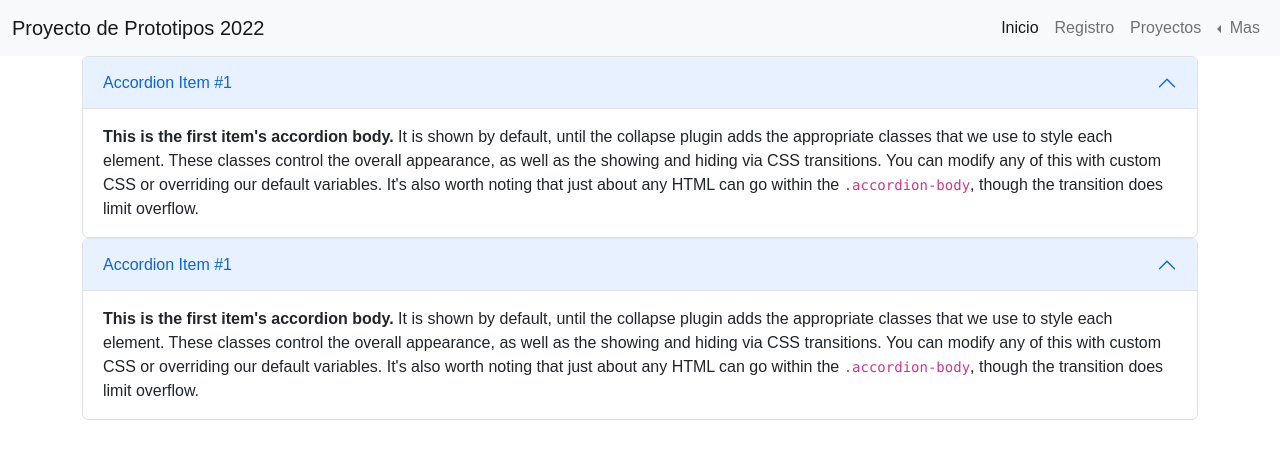
After one commit to NetBankValaris/NetBankValaris, a Flask app: template templates/proyectos.html in a window 1280 px wide. The commit adds this page. Shown: the top 459 px of the page. Run offline with Flask 2, Linux system fonts and the light colour scheme; the template is opened without the code that fills it, so the values that code supplies are empty; some libraries are stand-ins or nearby versions.

Commit message:
21/11/22

```diff
--- a/app.py
+++ b/app.py
@@ -1,4 +1,3 @@
-from select import select
 from flask import Flask, session, render_template, request, redirect, url_for
 #from flaskext.mysql import MySQL
 import pymysql
@@ -7,7 +6,7 @@ from datetime import datetime
 
 app = Flask(__name__)
 
-
+NU = ""
 UPPY = "true"
 
 @app.route('/')
@@ -16,6 +15,8 @@ def index():
 
 @app.route("/ac_reg", methods=["POST"])
 def ac_reg():
+    global NU
+    global UPPY
     if request.method=="POST":
         NomProy = request.form["NomProy"]
         intdat = request.form["intdat"]
@@ -24,15 +25,17 @@ def ac_reg():
         img = request.form["Arch"]
         fecha = datetime.today().strftime('%Y-%m-%d')
 
-        conn = pymysql.connect(host="localhost", user="root", passwd="", db="proyectos")
+        conn = pymysql.connect(host="NetBankValaris.mysql.pythonanywhere-services.com", user="NetBankValaris", passwd="Valaris102323", db="NetBankValaris$default")
         cursor = conn.cursor()
-        cursor.execute("insert into registro (NomProy, intdat, Nom, Descripcion, Arch, fecha) values(%s, %s, %s, %s, %s, %s)", (NomProy, intdat, Nom, descripcion, img, fecha))
+        cursor.execute("insert into registro (NomProy, intdat, Nom, Descripcion, Arch, fecha, usuario_ref) values(%s, %s, %s, %s, %s, %s, %s)", (NomProy, intdat, Nom, descripcion, img, fecha, NU))
         conn.commit()
+    NU = ""
+    UPPY = "true"
     return redirect(url_for("index"))
 
 @app.route('/validados', methods=["GET"])
 def validados():
-    conn = pymysql.connect(host='localhost', user='root', passwd='', db='proyectos' )
+    conn = pymysql.connect(host="NetBankValaris.mysql.pythonanywhere-services.com", user="NetBankValaris", passwd="Valaris102323", db="NetBankValaris$default")
     cursor = conn.cursor()
     cursor.execute('select NomProy, descripcion from registro where verificado = 1')
     datos = cursor.fetchall()
@@ -46,20 +49,35 @@ def registro():
 
 @app.route("/verifi", methods = ["POST"])
 def Verifi():
+    global NU
     global UPPY
+    UPPY = "true"
     if request.method == "POST":
         Usuario = request.form["Usu"]
         Contra = request.form["Cont"]
 
-        conn = pymysql.connect(host="localhost", user="root", passwd="", db="prot")
+        #conn = pymysql.connect(host="localhost", user="root", passwd="", db="prot")
+        conn = pymysql.connect(host="NetBankValaris.mysql.pythonanywhere-services.com", user="NetBankValaris", passwd="Valaris102323", db="NetBankValaris$default")
         cursor = conn.cursor()
-        cursor.execute("select * from validados")
+        cursor.execute("select a.usuario, a.contraseña, b.usuario_ref from validados a left join registro b on a.usuario = b.usuario_ref")
         datos = cursor.fetchall()
+        print(datos)
         for i in datos:
-            if Usuario == i[0] and Contra == i[1]:
+            if (Usuario == i[0] and Contra == i[1] and i[2] == None):
+                print("Hola")
                 UPPY = "false"
+                NU = i[0]
 
         return render_template("registro.html" , UP = UPPY)
+
+@app.route("/proyectos")
+def proyectos():
+    conn = pymysql.connect(host="NetBankValaris.mysql.pythonanywhere-services.com", user="NetBankValaris", passwd="Valaris102323", db="NetBankValaris$default")
+    cursor = conn.cursor()
+    cursor.execute("select * from registro where verificado = 1")
+    proys = cursor.fetchall()
+    print(proys)
+    return render_template("proyectos.html", dats = proys)
 
 if __name__ == "__main__":
 
--- a/templates/layout.html
+++ b/templates/layout.html
@@ -28,6 +28,9 @@
                   <li class="nav-item">
                     <a class="nav-link" href="/registro">Registro</a>
                   </li>
+                  <li class="nav-item">
+                    <a class="nav-link" href="/proyectos">Proyectos</a>
+                  </li>
                   <li class="nav-item dropstart">
                     <a class="nav-link dropdown-toggle" href="#" role="button" data-bs-toggle="dropdown" aria-expanded="false">
                       Mas
--- /dev/null
+++ b/templates/proyectos.html
@@ -0,0 +1,51 @@
+{% extends "layout.html" %}
+{% block content %}
+<div class="container">
+    <div class="row">
+        <div class="accordion" id="accordionExample">
+            <div class="accordion-item">
+                <h2 class="accordion-header" id="headingOne">
+                    <button class="accordion-button" type="button" data-bs-toggle="collapse"
+                        data-bs-target="#collapseOne" aria-expanded="true" aria-controls="collapseOne">
+                        Accordion Item #1
+                    </button>
+                </h2>
+                <div id="collapseOne" class="accordion-collapse collapse show" aria-labelledby="headingOne"
+                    data-bs-parent="#accordionExample">
+                    <div class="accordion-body">
+                        <strong>This is the first item's accordion body.</strong> It is shown by default, until the
+                        collapse plugin adds the appropriate classes that we use to style each element. These classes
+                        control the overall appearance, as well as the showing and hiding via CSS transitions. You can
+                        modify any of this with custom CSS or overriding our default variables. It's also worth noting
+                        that just about any HTML can go within the <code>.accordion-body</code>, though the transition
+                        does limit overflow.
+                    </div>
+                </div>
+            </div>
+        </div>
+    </div>
+    <div class="row">
+        <div class="accordion" id="accordionExample">
+            <div class="accordion-item">
+                <h2 class="accordion-header" id="headingOne2">
+                    <button class="accordion-button" type="button" data-bs-toggle="collapse"
+                        data-bs-target="#collapseOne2" aria-expanded="true" aria-controls="collapseOne">
+                        Accordion Item #1
+                    </button>
+                </h2>
+                <div id="collapseOne2" class="accordion-collapse collapse show" aria-labelledby="headingOne2"
+                    data-bs-parent="#accordionExample">
+                    <div class="accordion-body">
+                        <strong>This is the first item's accordion body.</strong> It is shown by default, until the
+                        collapse plugin adds the appropriate classes that we use to style each element. These classes
+                        control the overall appearance, as well as the showing and hiding via CSS transitions. You can
+                        modify any of this with custom CSS or overriding our default variables. It's also worth noting
+                        that just about any HTML can go within the <code>.accordion-body</code>, though the transition
+                        does limit overflow.
+                    </div>
+                </div>
+            </div>
+        </div>
+    </div>
+
+    {% endblock %}
```
Also changed, not shown: templates/registro.html (+6 -6 lines).
